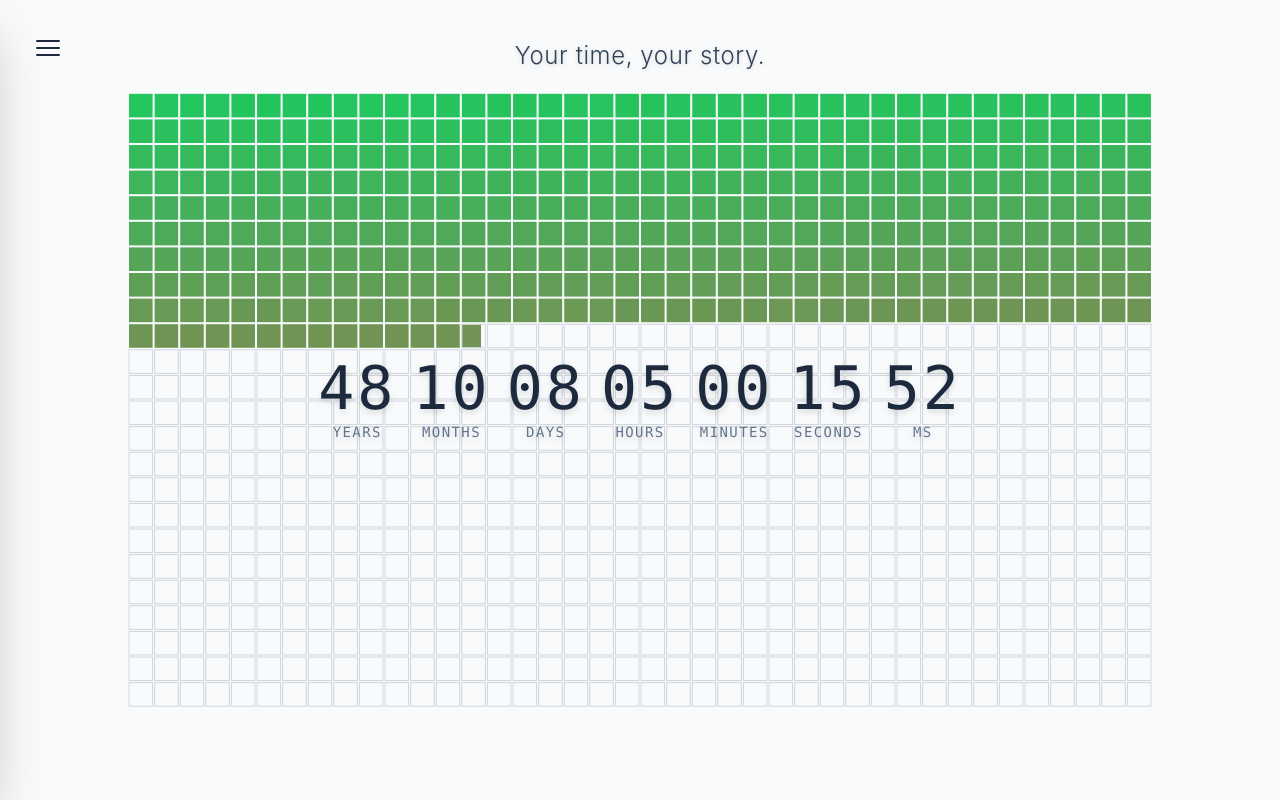
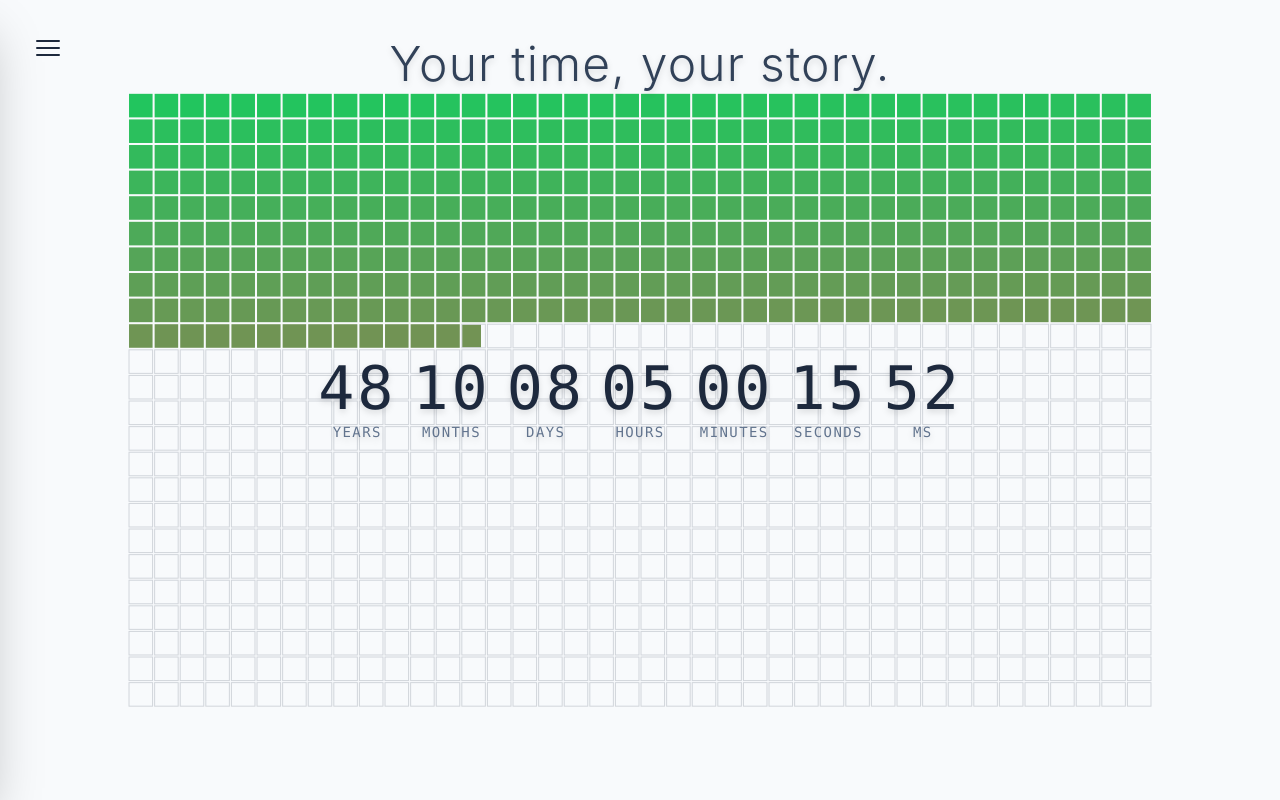
Before and after one commit to mirza-mohammad24/life-wallpaper, a React (Vite) app: page / in a window 1280 px wide. Built offline with nearby package versions, Linux system fonts and the light colour scheme.

Commit message:
feat: enhance text styling in PersonalMessage component for improved visibility

```diff
--- a/src/components/PersonalMessage.tsx
+++ b/src/components/PersonalMessage.tsx
@@ -27,7 +27,7 @@ export default function PersonalMessage({ message }: PersonalMessageProps) {
 
   return (
     <div className="absolute top-10 left-0 w-full flex justify-center text-center px-6 pointer-events-none select-none">
-      <p className="text-xl md:text-2xl font-light tracking-wide text-slate-700 dark:text-white/70 drop-shadow-sm max-w-4xl">
+      <p className="text-3xl md:text-4xl lg:text-5xl font-light tracking-wide text-slate-700 dark:text-white/70 drop-shadow-md max-w-5xl">
         {message}
       </p>
     </div>
```
